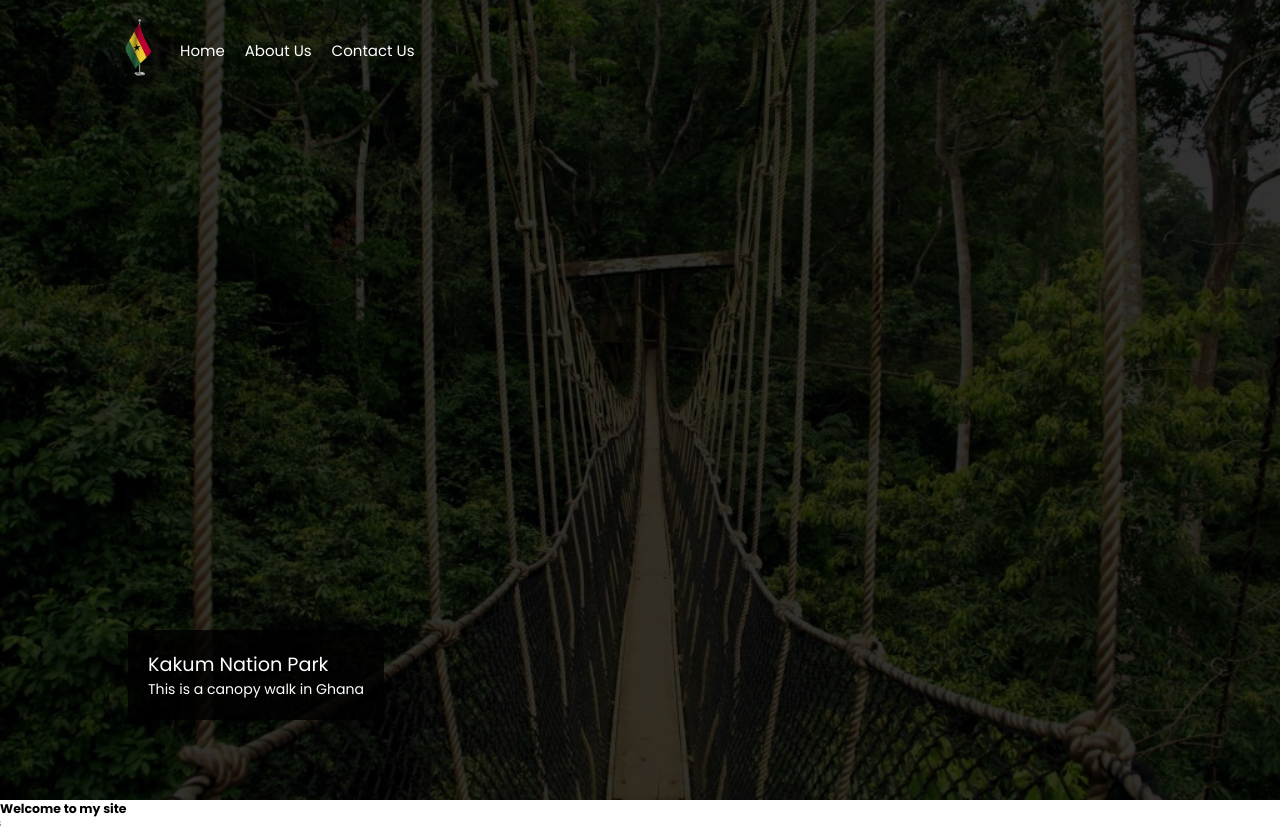
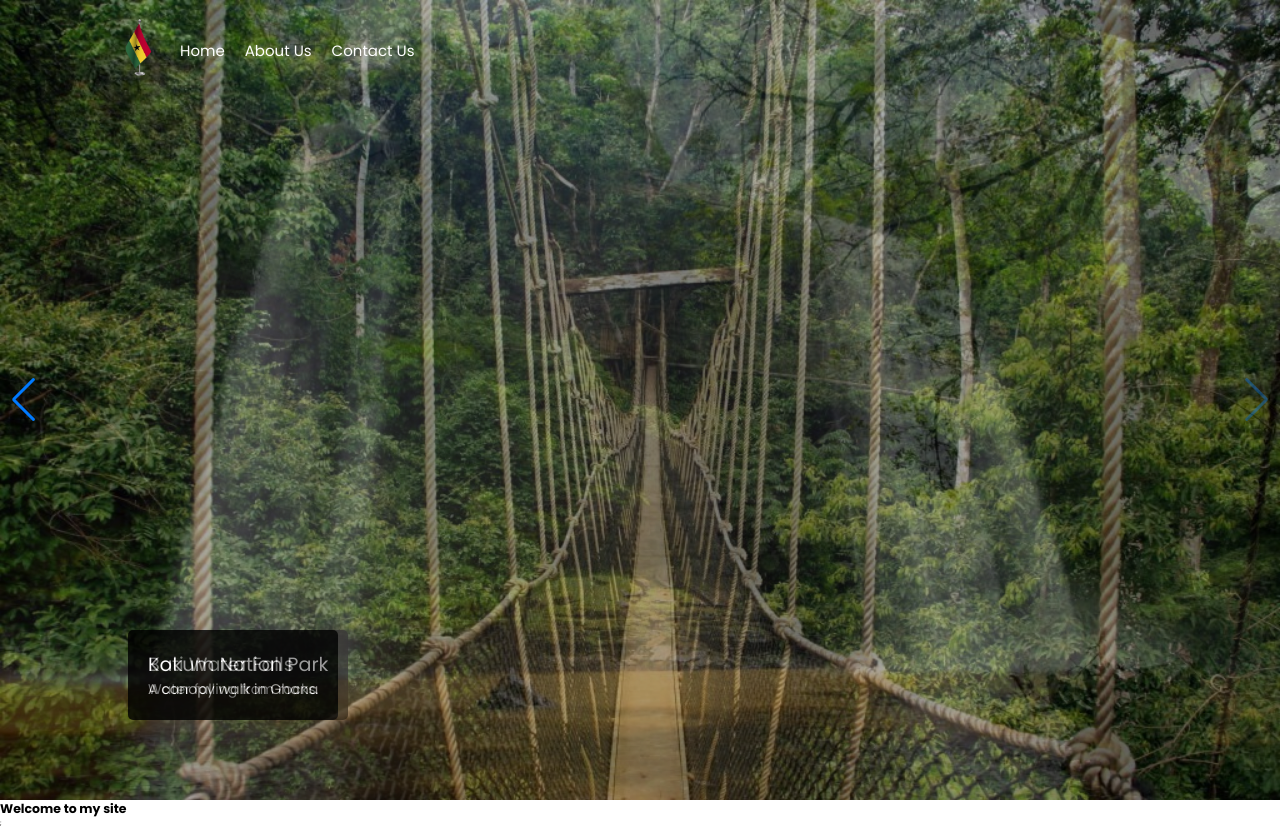
Before and after one commit to PrinceNarteh/tourism, a Next.js app: page / in a window 1280 px wide. Built offline with nearby package versions, Linux system fonts and the light colour scheme.

Commit message:
fix: carousel bug

```diff
--- a/components/website/carousel/Card.tsx
+++ b/components/website/carousel/Card.tsx
@@ -1,18 +1,22 @@
 import React from "react";
 import styled from "styled-components";
 
-export const Card = () => {
+interface CardProps {
+  title: string;
+  description: string;
+}
+
+export const Card = ({ title, description }: CardProps) => {
   return (
     <CardStyle>
-      <h3>Kakum Nation Park</h3>
-      <p>This is a canopy walk in Ghana</p>
+      <h3>{title}</h3>
+      <p>{description}</p>
     </CardStyle>
   );
 };
 
 const CardStyle = styled.div`
   max-width: 30rem;
-  /* height: 10rem; */
   color: white;
   background-color: rgba(0, 0, 0, 0.8);
   position: absolute;
--- a/components/website/carousel/Carousel.tsx
+++ b/components/website/carousel/Carousel.tsx
@@ -2,16 +2,46 @@ import React from "react";
 import styled from "styled-components";
 import { Slider } from "./Slider";
 
+// SwiperJS
+import { Swiper, SwiperSlide } from "swiper/react";
+import { Navigation, Autoplay, EffectFade } from "swiper";
+import "swiper/css";
+import "swiper/css/navigation";
+import "swiper/css/autoplay";
+import "swiper/css/effect-fade";
+
+const sliders = [
+  {
+    image: "/images/kakum.jpg",
+    title: "Kakum Nation Park",
+    description: "A canopy walk in Ghana",
+  },
+  {
+    image: "/images/boti-falls.jpg",
+    title: "Boti Water Falls",
+    description: "Water falling from rocks.",
+  },
+];
+
 export const Carousel = () => {
   return (
-    <CarouselStyle>
-      <Slider />
-    </CarouselStyle>
+    <Swiper
+      modules={[Autoplay, Navigation, EffectFade]}
+      slidesPerView={1}
+      speed={2000}
+      navigation
+      autoplay={{ delay: 5000 }}
+      effect="fade"
+    >
+      {sliders.map((slider, idx) => (
+        <SwiperSlide key={idx}>
+          <Slider
+            image={slider.image}
+            title={slider.title}
+            description={slider.description}
+          />
+        </SwiperSlide>
+      ))}
+    </Swiper>
   );
 };
-
-const CarouselStyle = styled.div`
-  max-width: 100vw;
-  height: 100vh;
-  /* background-color: teal; */
-`;
--- a/components/website/carousel/Slider.tsx
+++ b/components/website/carousel/Slider.tsx
@@ -1,14 +1,19 @@
-import Image from "next/image";
 import React from "react";
 import styled from "styled-components";
 import { Card } from "./Card";
 
-export const Slider = () => {
+interface SliderProps {
+  title: string;
+  description: string;
+  image: string;
+}
+
+export const Slider = ({ title, description, image }: SliderProps) => {
   return (
     <SliderStyle>
-      <img src="/images/kakum.jpg" />
+      <img src={image} />
       <Overlay />
-      <Card />
+      <Card title={title} description={description} />
     </SliderStyle>
   );
 };
@@ -16,17 +21,17 @@ export const Slider = () => {
 const Overlay = styled.div`
   position: absolute;
   inset: 0;
-  background-color: rgba(0, 0, 0, 0.8);
+  background-color: rgba(0, 0, 0, 0.3);
 `;
 
 const SliderStyle = styled.div`
-  width: 100%;
-  height: 100%;
+  max-width: 100vw;
+  max-height: 100vh;
   position: relative;
+  overflow: hidden;
 
-  img {
+  & > img {
     width: 100%;
-    height: 100%;
     object-fit: cover;
   }
 `;
--- a/package.json
+++ b/package.json
@@ -17,6 +17,7 @@
     "react-dom": "17.0.2",
     "react-icons": "^4.3.1",
     "styled-components": "^5.3.3",
+    "swiper": "^8.0.7",
     "zod": "^3.14.2"
   },
   "devDependencies": {
```
Also changed, not shown: public/images/boti-falls.jpg (added), 1 other file (tests, documents, lock files or other folders).
